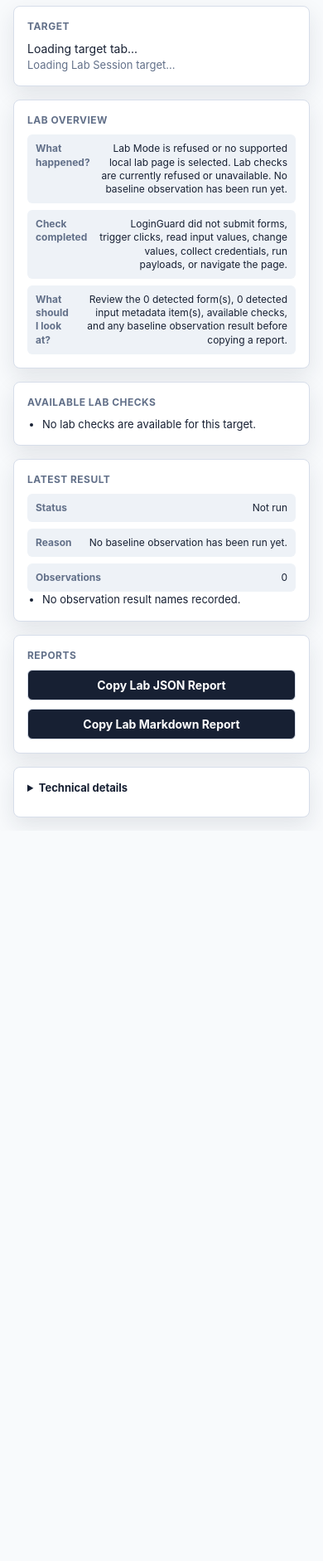
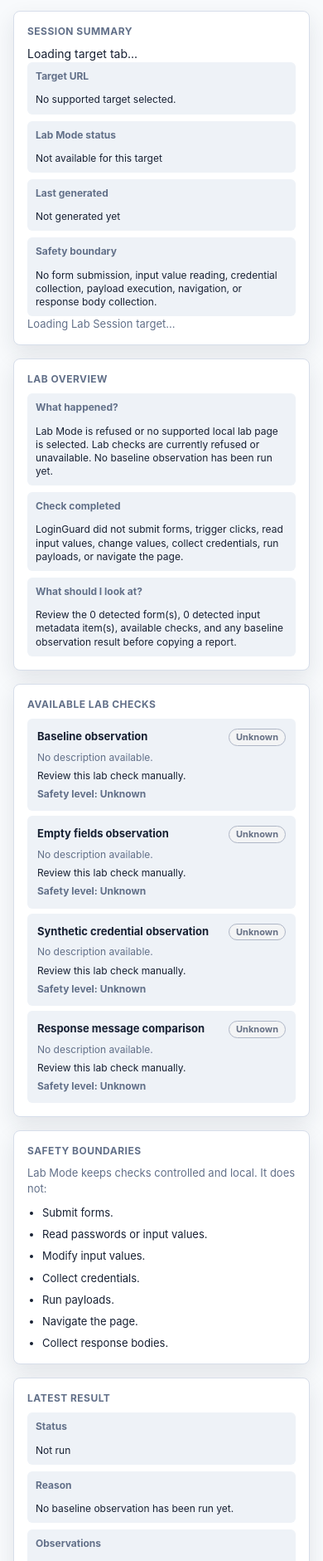
Before and after one commit to wsrakr/LoginGuard, a browser extension: page src/lab/lab-session.html in a window 390 px wide. Shown: the part 119-2000 px from the top of the page at 83% size. Before the commit the page ends 1120 px from the top, so only its background shows below. Drawn offline with Linux system fonts and the light colour scheme.

Commit message:
ui: polish lab session workflow

```diff
--- a/src/lab/lab-session.css
+++ b/src/lab/lab-session.css
@@ -76,6 +76,17 @@
   padding: 16px;
 }
 
+.panel-copy {
+  margin-bottom: 10px;
+  color: var(--muted);
+  font-size: 13px;
+  line-height: 1.45;
+}
+
+.summary-list {
+  margin-top: 12px;
+}
+
 .grid {
   display: grid;
   grid-template-columns: repeat(2, minmax(0, 1fr));
@@ -126,12 +137,28 @@
   line-height: 1.4;
 }
 
+#planned-categories {
+  padding-left: 0;
+}
+
+.boundary-list {
+  display: grid;
+  grid-template-columns: repeat(2, minmax(0, 1fr));
+  gap: 8px;
+  margin: 0;
+  padding-left: 18px;
+  color: var(--text);
+  font-size: 13px;
+  line-height: 1.4;
+}
+
 .check-card {
   display: grid;
-  gap: 4px;
+  gap: 6px;
+  list-style: none;
   border-radius: 6px;
   background: var(--surface-muted);
-  padding: 10px;
+  padding: 12px;
 }
 
 .check-card-header {
@@ -150,6 +177,14 @@
   color: var(--muted);
   font-size: 12px;
   line-height: 1.35;
+}
+
+.check-purpose {
+  color: var(--text) !important;
+}
+
+.check-safety {
+  font-weight: 700;
 }
 
 .check-badge {
@@ -251,9 +286,22 @@
 
   .session-header,
   .grid,
-  .actions {
+  .actions,
+  .boundary-list {
     grid-template-columns: 1fr;
     align-items: stretch;
+  }
+
+  .session-header {
+    flex-direction: column;
+  }
+
+  .detail-row {
+    display: grid;
+  }
+
+  .detail-row dd {
+    text-align: left;
   }
 }
 
--- a/src/lab/lab-session.html
+++ b/src/lab/lab-session.html
@@ -17,8 +17,9 @@
       </header>
 
       <section class="panel" aria-labelledby="target-heading">
-        <h2 id="target-heading">Target</h2>
+        <h2 id="target-heading">Session summary</h2>
         <p id="target-url" class="url-value">Loading target tab...</p>
+        <dl id="top-summary" class="detail-list summary-list"></dl>
         <p id="session-status" class="status-text" role="status" aria-live="polite"></p>
       </section>
 
@@ -42,6 +43,22 @@
       <section class="panel">
         <h2>Planned Categories</h2>
         <ul id="planned-categories" class="item-list"></ul>
+      </section>
+
+      <section class="panel safety-panel">
+        <h2>Safety Boundaries</h2>
+        <p class="panel-copy">Lab Mode keeps checks controlled and local. It does not:</p>
+        <ul id="safety-boundaries" class="boundary-list"></ul>
+      </section>
+
+      <section class="panel">
+        <h2>Planned Test Categories</h2>
+        <ul id="planned-category-details" class="item-list"></ul>
+      </section>
+
+      <section class="panel">
+        <h2>Initial Execution Results</h2>
+        <ul id="initial-execution-results" class="item-list"></ul>
       </section>
 
       <section class="panel">
--- a/src/lab/lab-session.js
+++ b/src/lab/lab-session.js
@@ -22,12 +22,16 @@
 
 const elements = {
   targetUrl: document.querySelector("#target-url"),
+  topSummary: document.querySelector("#top-summary"),
   sessionStatus: document.querySelector("#session-status"),
   actionStatus: document.querySelector("#action-status"),
   plainLabSummary: document.querySelector("#plain-lab-summary"),
   labSummary: document.querySelector("#lab-summary"),
   readinessSummary: document.querySelector("#readiness-summary"),
   plannedCategories: document.querySelector("#planned-categories"),
+  plannedCategoryDetails: document.querySelector("#planned-category-details"),
+  initialExecutionResults: document.querySelector("#initial-execution-results"),
+  safetyBoundaries: document.querySelector("#safety-boundaries"),
   baselinePlan: document.querySelector("#baseline-plan"),
   baselineObservations: document.querySelector("#baseline-observations"),
   emptyFieldsPlan: document.querySelector("#empty-fields-plan"),
@@ -58,6 +62,7 @@
 let responseMessagePlannerLoadPromise = null;
 let confirmationLoadPromise = null;
 let labCheckRegistryLoadPromise = null;
+let executionResultHelperLoadPromise = null;
 let browserApiLoadPromise = null;
 
 document.addEventListener("DOMContentLoaded", () => {
@@ -159,6 +164,15 @@
 
 function renderSession() {
   const plainSummary = buildPlainLabSessionSummary();
+  const generatedAt = labPlan?.generatedAt || "Not generated yet";
+  const boundarySummary = "No form submission, input value reading, credential collection, payload execution, navigation, or response body collection.";
+
+  renderDetails(elements.topSummary, [
+    ["Target URL", targetUrl || "No supported target selected."],
+    ["Lab Mode status", labPlan?.allowed ? "Allowed local lab context" : "Not available for this target"],
+    ["Last generated", generatedAt],
+    ["Safety boundary", boundarySummary],
+  ]);
 
   renderDetails(elements.plainLabSummary, [
     ["What happened?", plainSummary.whatHappened],
@@ -180,7 +194,22 @@
     ["Blocked categories", joinList(executionReadiness?.blockedCategories)],
   ]);
 
-  renderLabChecks(elements.plannedCategories, getLabCheckDefinitions(getPlannedCategories(labPlan)), "No lab checks are available for this target.");
+  renderLabChecks(elements.plannedCategories, getLabCheckDefinitions(getKnownLabCheckCategories()), "Lab check definitions are not available yet.");
+  renderList(
+    elements.plannedCategoryDetails,
+    getPlannedCategories(labPlan),
+    "No planned technical categories are available for this target.",
+  );
+  renderInitialExecutionResults(elements.initialExecutionResults);
+  renderList(elements.safetyBoundaries, [
+    "Submit forms.",
+    "Read passwords or input values.",
+    "Modify input values.",
+    "Collect credentials.",
+    "Run payloads.",
+    "Navigate the page.",
+    "Collect response bodies.",
+  ], "Safety boundary details are unavailable.");
 
   renderDetails(elements.baselinePlan, [
     ["Status", baselineObservationPlan?.status || "skipped"],
@@ -250,13 +279,19 @@
 
 function organizeLabSessionLayout() {
   const subtitle = document.querySelector(".subtitle");
+  const targetPanel = elements.targetUrl.closest(".panel");
   const overviewPanel = elements.plainLabSummary.closest(".panel");
   const checksPanel = elements.plannedCategories.closest(".panel");
+  const safetyPanel = elements.safetyBoundaries.closest(".panel");
+  const rawCategoriesPanel = elements.plannedCategoryDetails.closest(".panel");
+  const initialExecutionResultsPanel = elements.initialExecutionResults.closest(".panel");
   const resultPanel = elements.executionResult.closest(".panel");
   const actionsPanel = elements.copyJsonButton.closest(".panel");
   const responseMessagePanel = createResponseMessageComparisonPanel();
   const technicalPanels = [
     document.querySelector(".grid"),
+    rawCategoriesPanel,
+    initialExecutionResultsPanel,
     elements.baselinePlan.closest(".panel"),
     elements.emptyFieldsPlan.closest(".panel"),
     responseMessagePanel,
@@ -272,8 +307,10 @@
 
   setPanelHeading(overviewPanel, "Lab overview");
   setPanelHeading(checksPanel, "Available lab checks");
+  setPanelHeading(safetyPanel, "Safety Boundaries");
   setPanelHeading(resultPanel, "Latest result");
   setPanelHeading(actionsPanel, "Reports");
+  setPanelHeading(targetPanel, "Session summary");
 
   details.className = "panel technical-details";
   summary.textContent = "Technical details";
@@ -281,9 +318,10 @@
   details.append(summary, content);
   technicalPanels.forEach((panel) => content.append(panel));
 
-  if (overviewPanel && checksPanel && resultPanel && actionsPanel) {
+  if (overviewPanel && checksPanel && safetyPanel && resultPanel && actionsPanel) {
     overviewPanel.after(checksPanel);
-    checksPanel.after(resultPanel);
+    checksPanel.after(safetyPanel);
+    safetyPanel.after(resultPanel);
     resultPanel.after(actionsPanel);
     actionsPanel.after(details);
   }
@@ -359,6 +397,8 @@
       const header = document.createElement("div");
       const title = document.createElement("strong");
       const description = document.createElement("span");
+      const purpose = document.createElement("span");
+      const safetyLevel = document.createElement("span");
       const badge = document.createElement("span");
 
       listItem.className = "check-card";
@@ -368,12 +408,33 @@
       badge.className = `check-badge ${getCheckBadgeClass(check)}`;
       badge.textContent = check.defaultStatusLabel || check.availability || "Unknown";
       description.textContent = check.shortDescription || "No description available.";
+      purpose.className = "check-purpose";
+      purpose.textContent = check.userPurpose || "Review this lab check manually.";
+      safetyLevel.className = "check-safety";
+      safetyLevel.textContent = `Safety level: ${formatSafetyLevel(check.safetyLevel)}`;
       header.append(title, badge);
-      listItem.append(header, description);
+      listItem.append(header, description, purpose, safetyLevel);
 
       return listItem;
     }),
   );
+}
+
+async function renderInitialExecutionResults(container) {
+  try {
+    const helper = await getExecutionResultHelper();
+    const initialResults = helper.buildInitialExecutionResults(executionReadiness);
+    const labels = initialResults.map((result) => {
+      const definition = getLabCheckDefinitions([result.category])[0];
+      const label = definition?.label || result.category;
+
+      return `${label}: ${result.status} - ${result.reason}`;
+    });
+
+    renderList(container, labels, "No initial execution results are available.");
+  } catch {
+    renderList(container, [], "Initial execution result helper is not available.");
+  }
 }
 
 function getCheckBadgeClass(definition) {
@@ -693,6 +754,29 @@
   return labCheckRegistryLoadPromise;
 }
 
+async function getExecutionResultHelper() {
+  if (globalThis.LoginGuardLabExecutionResult) {
+    return globalThis.LoginGuardLabExecutionResult;
+  }
+
+  if (!executionResultHelperLoadPromise) {
+    executionResultHelperLoadPromise = import(getExtensionUrl("src/lab/lab-execution-result.js"))
+      .then(() => {
+        if (!globalThis.LoginGuardLabExecutionResult) {
+          throw new Error("LoginGuard Lab execution result helper was not loaded.");
+        }
+
+        return globalThis.LoginGuardLabExecutionResult;
+      })
+      .catch((error) => {
+        executionResultHelperLoadPromise = null;
+        throw error;
+      });
+  }
+
+  return executionResultHelperLoadPromise;
+}
+
 async function getBrowserApi() {
   if (globalThis.LoginGuardBrowserApi) {
     return globalThis.LoginGuardBrowserApi;
@@ -760,6 +844,17 @@
   return categories.map((category) => labels[category] || category);
 }
 
+function getKnownLabCheckCategories() {
+  const categories = [
+    "baseline-submit-observation",
+    "empty-fields-observation",
+    "invalid-synthetic-credentials-observation",
+    "response-message-comparison",
+  ];
+
+  return categories;
+}
+
 function getLabCheckDefinitions(categories) {
   const registry = globalThis.LoginGuardLabCheckRegistry;
 
@@ -776,6 +871,14 @@
     safetyLevel: "unknown",
     defaultStatusLabel: "Unknown",
   }));
+}
+
+function formatSafetyLevel(safetyLevel) {
+  return String(safetyLevel || "unknown")
+    .split("-")
+    .filter(Boolean)
+    .map((part) => part.charAt(0).toUpperCase() + part.slice(1))
+    .join(" ") || "Unknown";
 }
 
 function joinList(items) {
```
Also changed, not shown: 2 other files.
